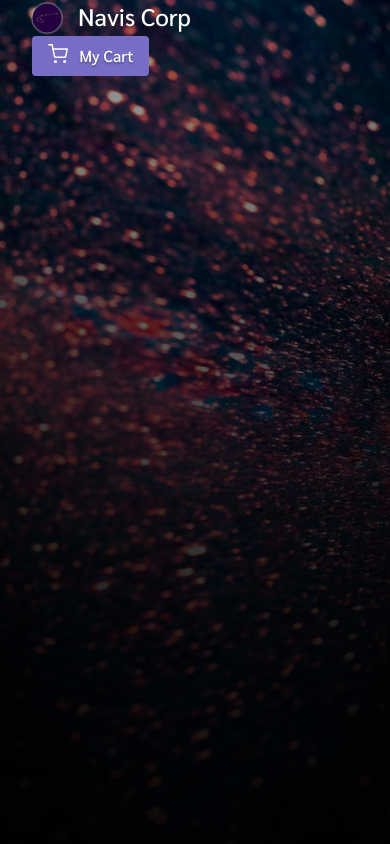
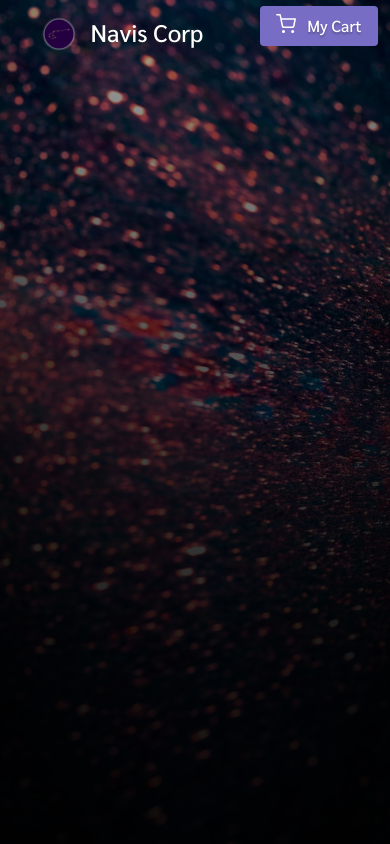
Before and after one commit to llfalcao/shopping-cart, a React (Create React App) app: page / in a window 390 px wide. Built offline with nearby package versions, Linux system fonts and the light colour scheme.

Commit message:
Centralize header on mobile

```diff
--- a/public/index.html
+++ b/public/index.html
@@ -15,7 +15,6 @@
       name="description"
       content="Web site created using create-react-app"
     />
-    <link rel="apple-touch-icon" href="%PUBLIC_URL%/logo192.png" />
     <link rel="manifest" href="%PUBLIC_URL%/manifest.json" />
     <title>Shopping Cart Project</title>
 
--- a/src/components/Header/Header.js
+++ b/src/components/Header/Header.js
@@ -1,17 +1,16 @@
 import cart from '../../assets/icons/shopping-cart.svg';
 import * as S from './styles';
-import { Link } from 'react-router-dom';
 import logo from '../../assets/images/carina.png';
 
 const Header = ({ items }) => {
   return (
     <S.Header>
-      <Link to="/shopping-cart">
+      <S.LinkCompany to="/shopping-cart">
         <S.Company>
           <S.Logo src={logo} alt="CarinaOS logo" />
           <S.Title>Navis Corp</S.Title>
         </S.Company>
-      </Link>
+      </S.LinkCompany>
       <S.LinkCart to="/shopping-cart/checkout">
         <S.IconContainer>
           <img src={cart} alt="Cart Icon" />
--- a/src/components/Header/styles.jsx
+++ b/src/components/Header/styles.jsx
@@ -9,6 +9,16 @@
   justify-content: space-between;
   align-items: center;
   height: 75px;
+
+  @media (max-width: 415px) {
+    height: max-content;
+  }
+`;
+
+export const LinkCompany = styled(Link)`
+  @media (max-width: 415px) {
+    margin: 1rem auto;
+  }
 `;
 
 export const Company = styled.div`
@@ -46,6 +56,10 @@
     font-weight: 500;
     padding-bottom: 2px;
   }
+
+  @media (max-width: 415px) {
+    margin: 0 auto 1rem;
+  }
 `;
 
 export const IconContainer = styled.div`
```
